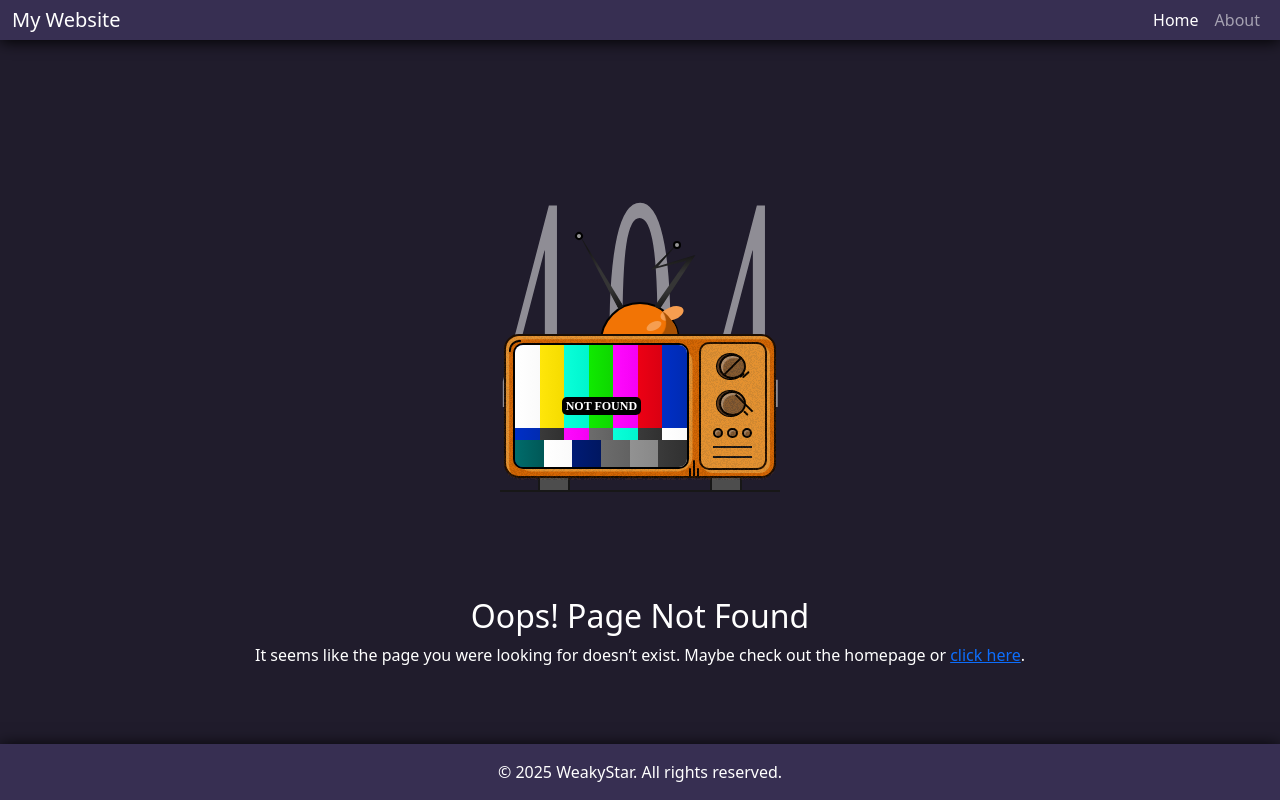
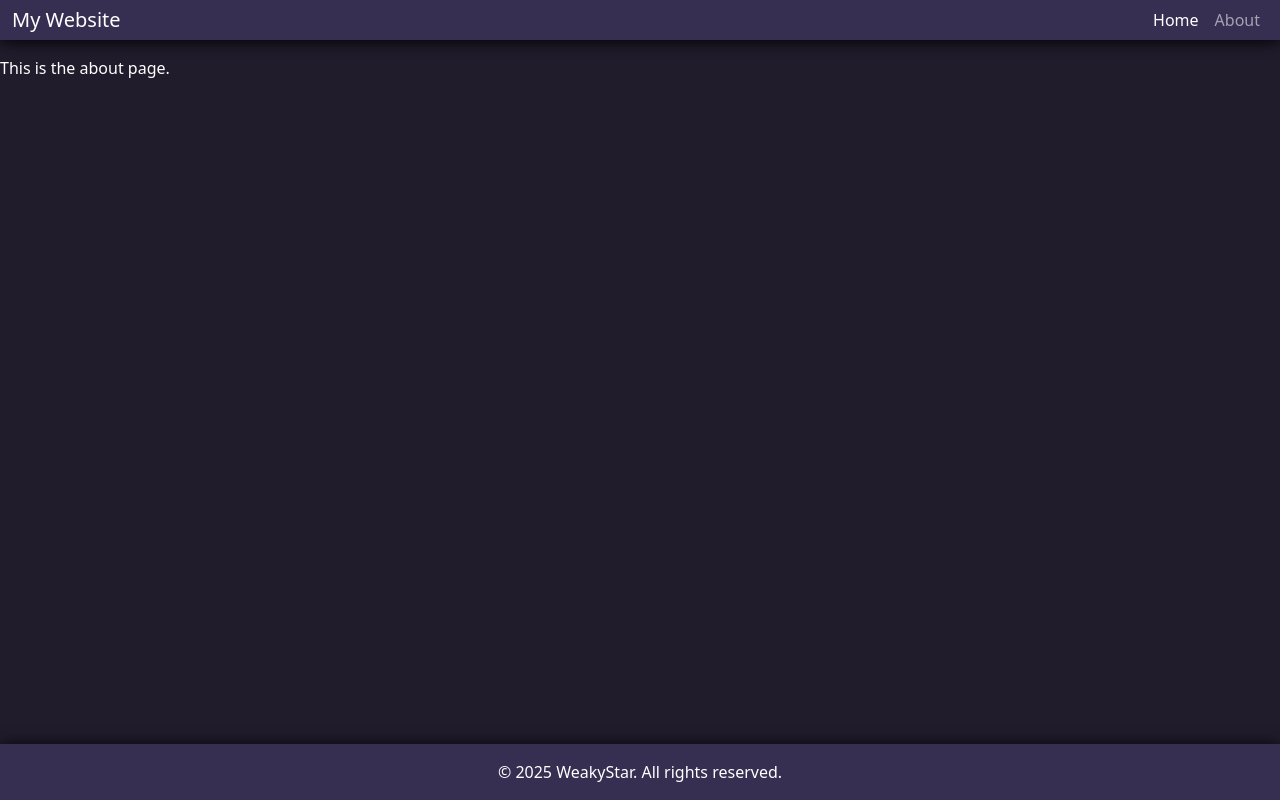
Before and after one commit to WeakyStar0/weaky.star, a React (Create React App) app: page /about in a window 1280 px wide. Built offline with nearby package versions, Linux system fonts and the light colour scheme.

Commit message:
old routes

```diff
--- a/src/App.js
+++ b/src/App.js
@@ -89,12 +89,15 @@ function App() {
         <>
             <Navbar />
             <Routes>
+                {/*
                 <Route path="/weaky.star/" element={<Navigate to="/weaky.star/home" />} />
                 <Route path="/home" element={<Navigate to="/weaky.star/home" />} />
                 <Route path="/" element={<Navigate to="/weaky.star/home" />} />
                 <Route path="/weaky.star/home" element={<Home />} />
-                <Route path="/weaky.star/about" element={<About />} />
-                {/* Catch-all route for unknown paths */}
+                */}
+
+                <Route path="/home" element={<Home />} />
+                <Route path="/about" element={<About />} />
                 <Route path="*" element={<NotFound />} />
             </Routes>
             <Footer />
```
